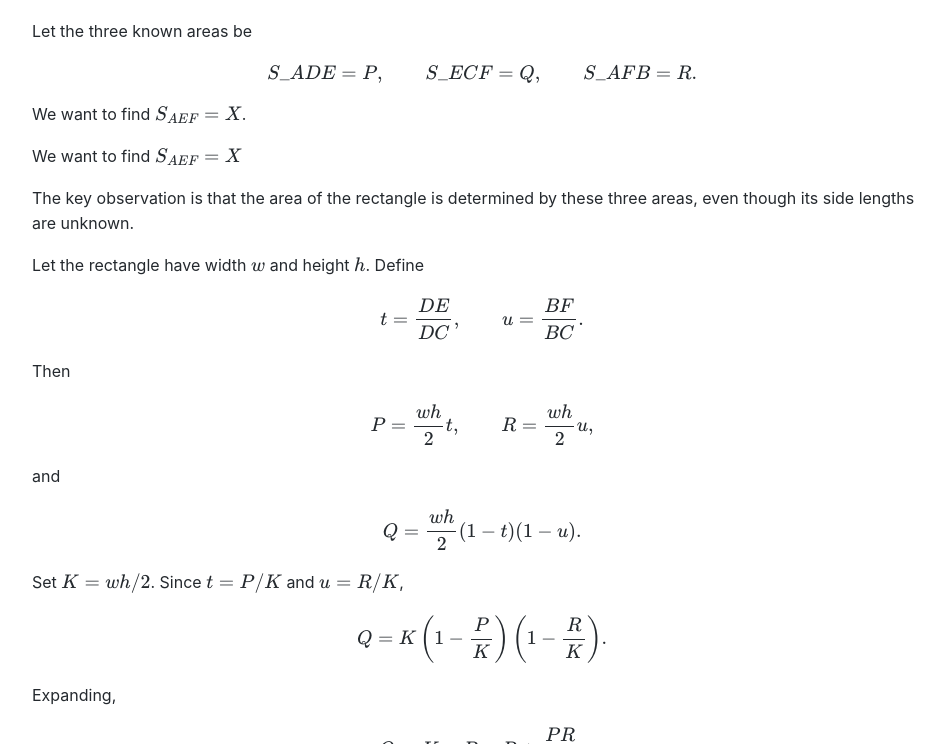
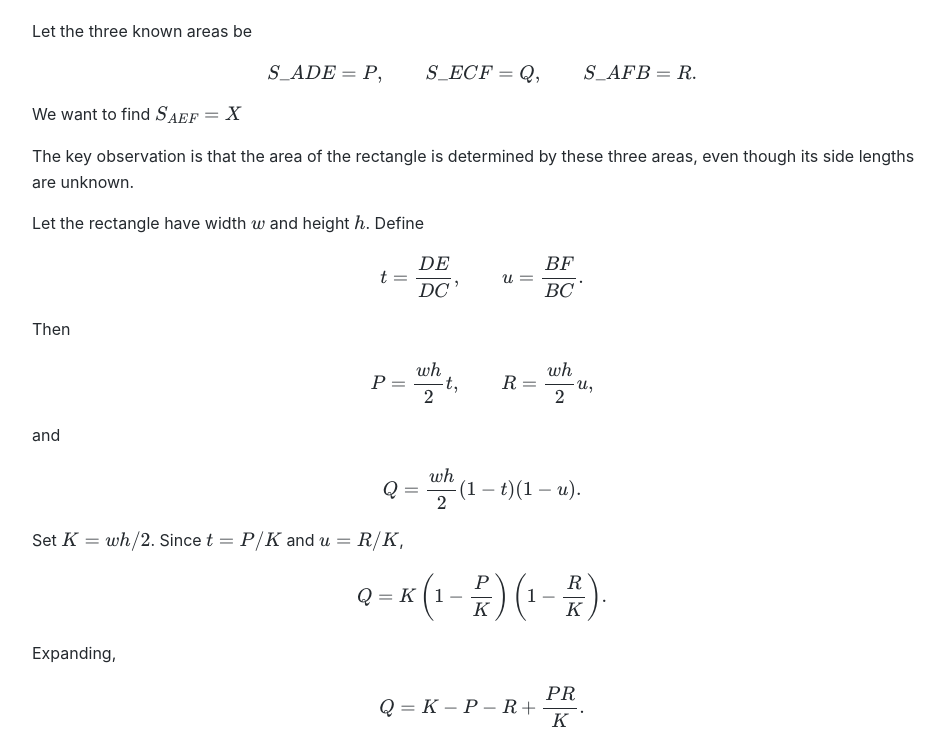
Before and after one commit to Michael-Lubinsky/michael-lubinsky.github.com, a Jekyll site: the page built from math/puzzles.md, in a window 1280 px wide and 900 px high, scrolled down 3802 px, cut to the strip 156-900 px from the top of the window. Shown: the whole strip, without its empty margins (158-1103 px from the left). Built offline with Jekyll 4.4.1, drawn with Linux system fonts in a browser that asks for light colours; our own code applies the rules of GitHub Pages for plain Markdown files.

Commit message:
Update puzzles.md

```diff
--- a/math/puzzles.md
+++ b/math/puzzles.md
@@ -92,8 +92,6 @@ Let the three known areas be
 
 $$ S\_{ADE}=P,\qquad S\_{ECF}=Q,\qquad S\_{AFB}=R. $$
 
-We want to find \\(S\_{AEF}=X\\).
-
 We want to find $S\_{AEF}=X$
 
 The key observation is that the area of the rectangle is determined by these three areas, even though its side lengths are unknown.
```
